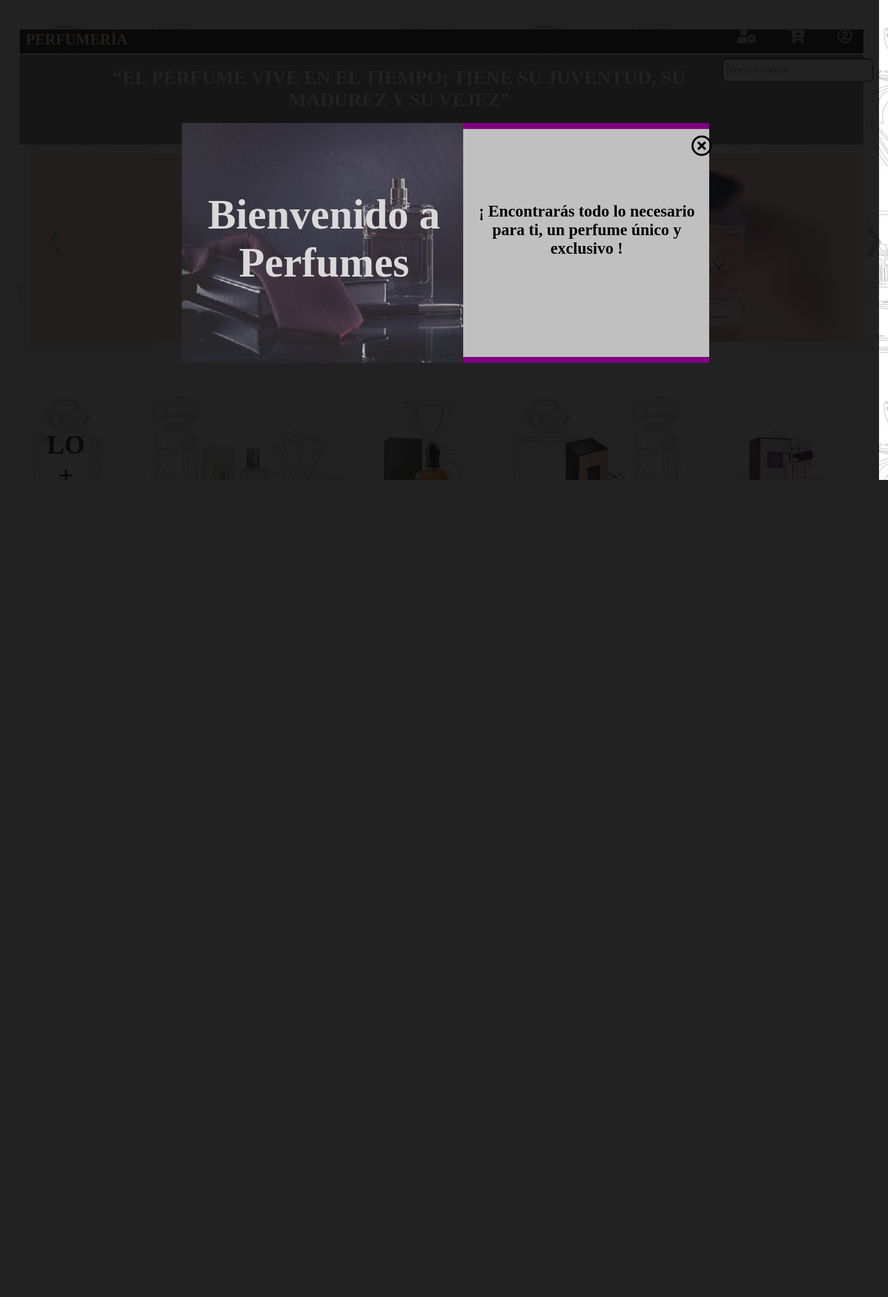
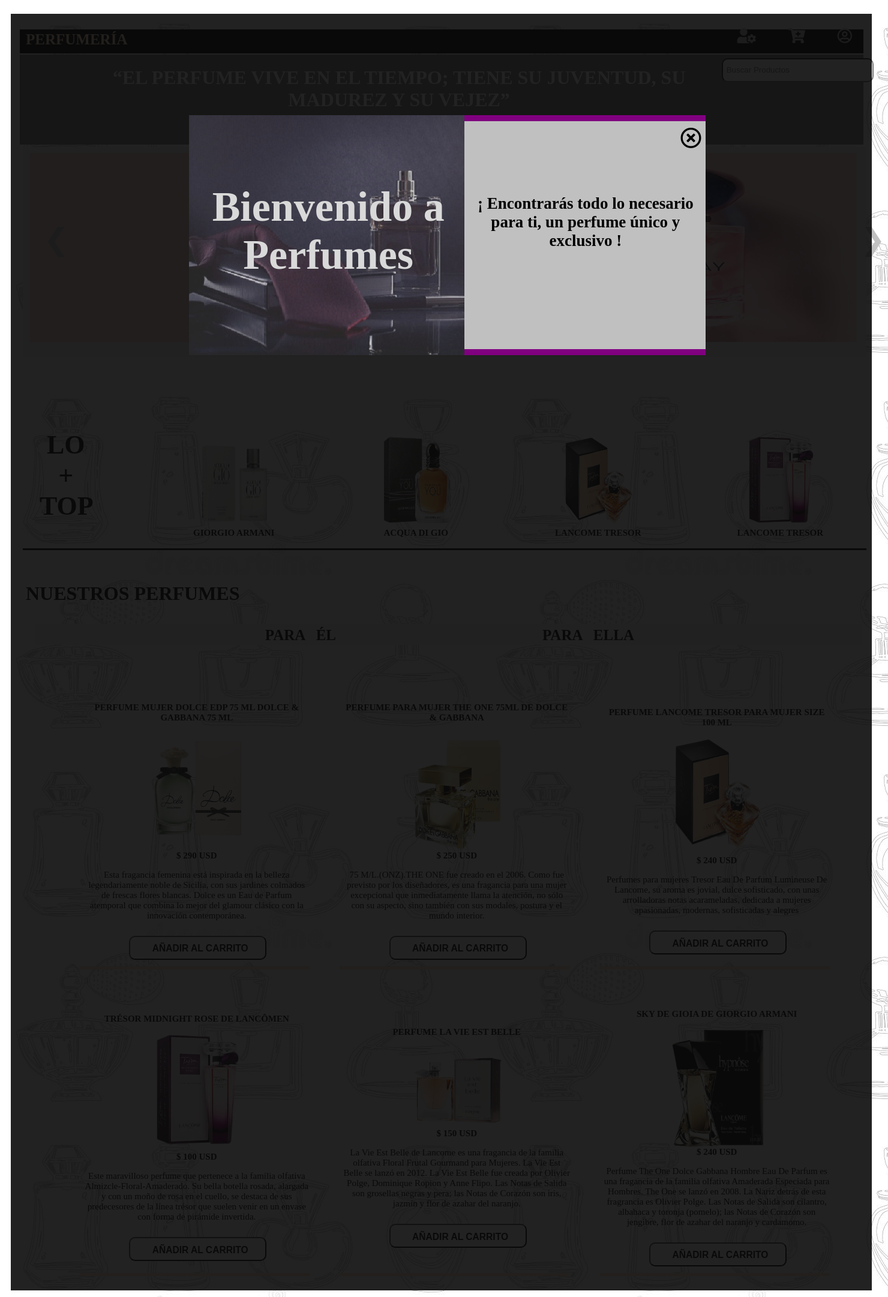
Before and after one commit to YojayDeHorta/tienda_perfumes, a PHP site: page /view/store/ in a window 1480 px wide. Shown: the whole page at 60% size. Before the commit the page ends 800 px from the top, so only its background shows below. Run offline with PHP 8.4, Linux system fonts and the light colour scheme.

Commit message:
Ventana-Modal-Corregida

```diff
--- a/view/store/Index.html
+++ b/view/store/Index.html
@@ -250,7 +250,7 @@
                 </button>
               </td>
             </tr>
-            <tr class="Seccion-Perfumes" id="Perfumes-Hombres">
+            <tr class="Seccion-Perfumes" id="Perfumes-Damas">
               <td class="Producto" id="Producto_10">
                 <h1 class="Titulo" id="Titulo_10">TRÉSOR MIDNIGHT ROSE DE LANCÔMEN</h1>
                 <img class="Img-Producto" id="Img-Producto_10" src="img/Catalogo-10.png">
@@ -294,6 +294,17 @@
                 </button>
               </td>
             </tr>
+
+
+
+
+
+
+
+
+
+
+
           </table>
         </div>
       </div>
@@ -313,9 +324,6 @@
         </div>
     </div>
 </div>
-
-
-
   <script type="text/javascript" src="js/1.js"></script>
   </body>
 </html>
--- a/view/store/css/1.css
+++ b/view/store/css/1.css
@@ -11,10 +11,10 @@
 
 /*------Ventana Modal---------*/
 .Ventana-Modal{
-  position:relative;
+  position:absolute;
   background: rgba(10, 10, 10, 0.9);
-  position: fixed;
-  top: -120px;
+  width:100%;
+  height:105% ;
   bottom: 0;
   left: 0;
   right: 0;
@@ -22,7 +22,7 @@
   justify-content: center;
   align-items: center;
   visibility: hidden;
-
+  z-index: 100;
 }
 
 .Sub-Ventana_Modal{
@@ -33,7 +33,7 @@
   transform: scale(0.6);
   opacity: 0;
   transition: .3s ease all;
-  top:60px;
+  top:-700px;
 
 }
 
@@ -87,7 +87,7 @@
 #close{
   position: absolute;
   top: 10px;
-  left: 380px;
+  left: 360px;
   font-size: 35px;
   color: black;
   cursor: pointer;
```
